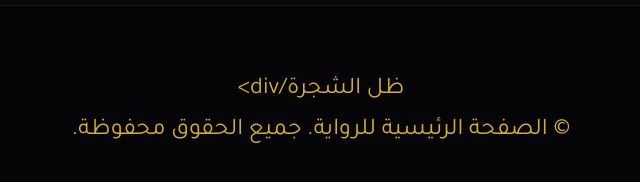
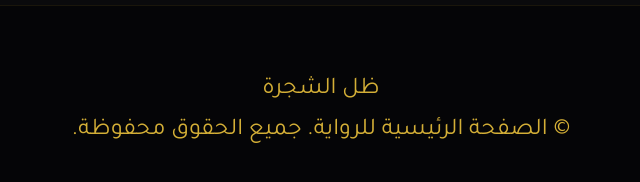
Before and after one commit to morymonty/-, a plain HTML site: page index.html in a window 1280 px wide. Shown: the part 1666-1848 px from the top of the page, 319-959 px from the left. Drawn offline with Linux system fonts and the light colour scheme; files whose address does not match are found by name.

Commit message:
Fix footer logo HTML tag formatting

```diff
--- a/index.html
+++ b/index.html
@@ -797,7 +797,7 @@
 
     <!-- Footer -->
     <footer>
-        <div class="footer-logo">ظل  الشجرة/div>
+        <div class="footer-logo">ظل  الشجرة
         <p>&copy; الصفحة الرئيسية للرواية. جميع الحقوق محفوظة.</p>
     </footer>
 
```
